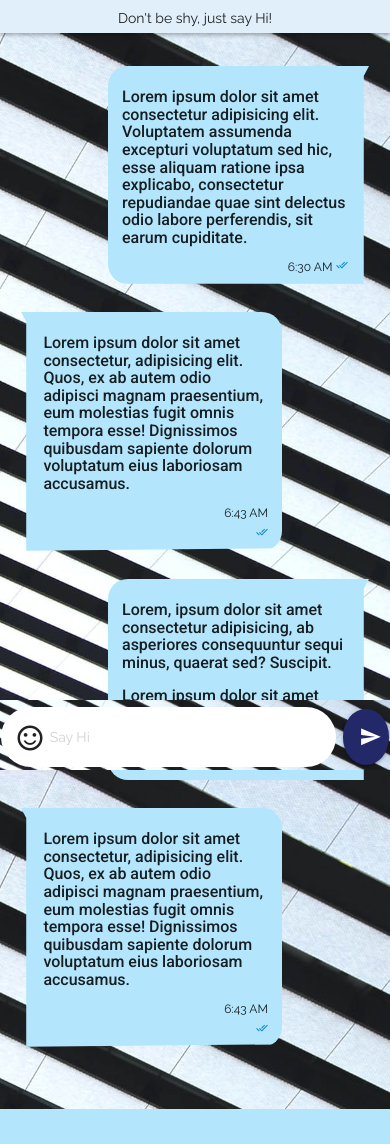
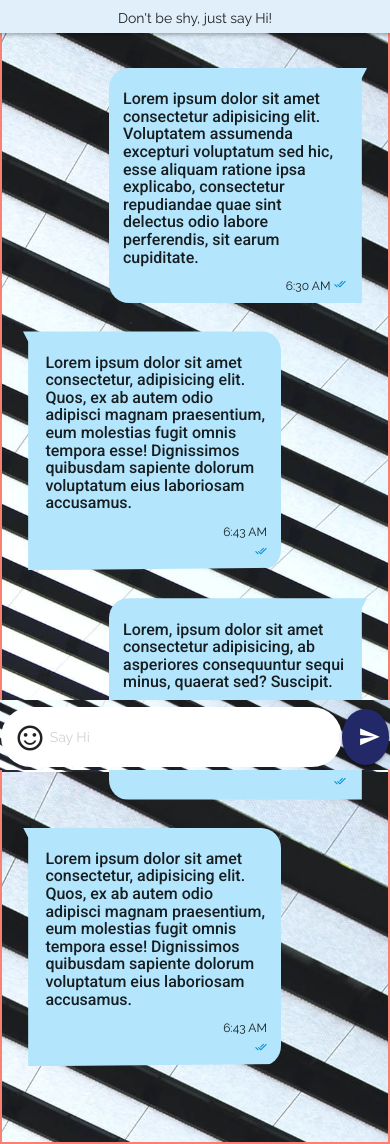
Before and after one commit to Ghidyon/sayhi-app, a PHP site: page /chat.html in a window 390 px wide. Shown: the part 74-1218 px from the top of the page. Before the commit the page ends 1183 px from the top, so only its background shows below. Run offline with PHP 8.4, Linux system fonts and the light colour scheme.

Commit message:
added margin on chats

```diff
--- a/css/style.css
+++ b/css/style.css
@@ -315,8 +315,7 @@ h6 {
     display: flex;
     flex-direction: column;
     justify-content: flex-end;
-    /* align-items: flex-start; */
-    /* background: black; */
+    border: 2px solid salmon;
     min-height: 100vh;
     background-image: url("../images/chat-bg.jpg");
     background-repeat: no-repeat;
@@ -444,7 +443,7 @@ h6 {
 }
 
 .margin-down2 {
-    margin-bottom: 3rem;
+    margin-bottom: 4rem;
 }
 
 .left-padding {
@@ -527,6 +526,10 @@ h6 {
     .fixed-header{
         height: 56px;
     }
+
+    .input-group a {
+        margin-left: 0;
+    }
 }
 
 @media only screen and (min-width: 1400px) {
```
